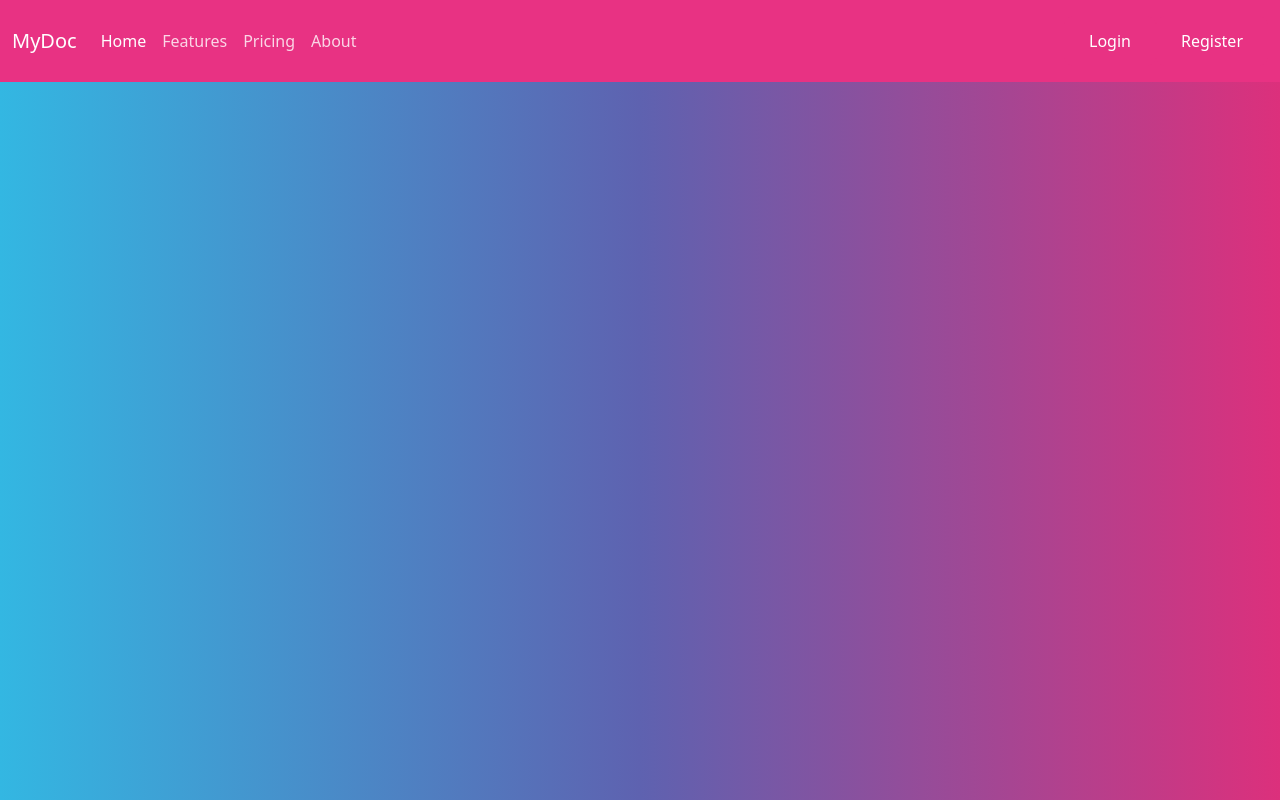
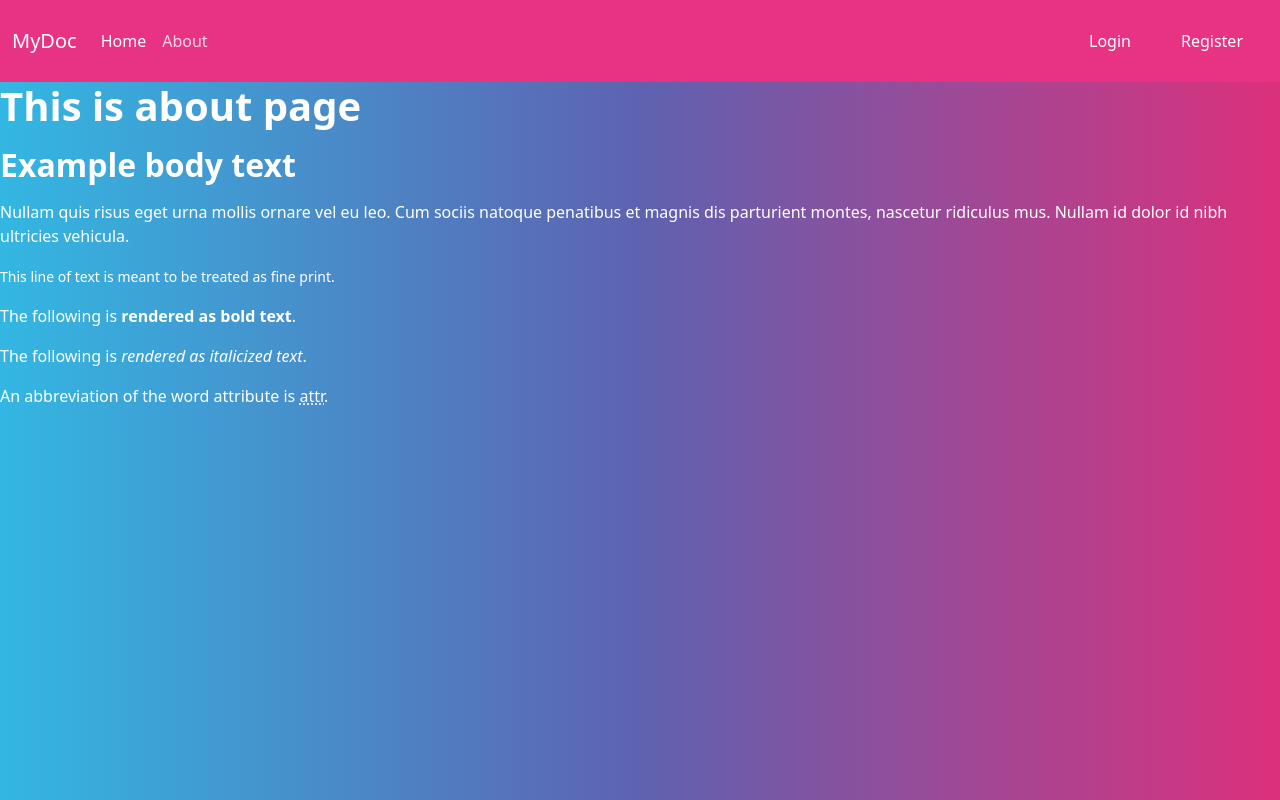
Before and after one commit to duanjial/my-doc, a React (Create React App) app in the folder client/: page /about in a window 1280 px wide. Built offline with nearby package versions, Linux system fonts and the light colour scheme.

Commit message:
added about page

```diff
--- /dev/null
+++ b/client/src/About.js
@@ -0,0 +1,28 @@
+import React from "react";
+
+export default function About() {
+  return (
+    <div>
+      <h1>This is about page</h1>
+      <h2>Example body text</h2>
+      <p>
+        Nullam quis risus eget urna mollis ornare vel eu leo. Cum sociis natoque
+        penatibus et magnis dis parturient montes, nascetur ridiculus mus.
+        Nullam id dolor id nibh ultricies vehicula.
+      </p>
+      <p>
+        <small>This line of text is meant to be treated as fine print.</small>
+      </p>
+      <p>
+        The following is <strong>rendered as bold text</strong>.
+      </p>
+      <p>
+        The following is <em>rendered as italicized text</em>.
+      </p>
+      <p>
+        An abbreviation of the word attribute is{" "}
+        <abbr title="attribute">attr</abbr>.
+      </p>
+    </div>
+  );
+}
--- a/client/src/App.js
+++ b/client/src/App.js
@@ -9,6 +9,7 @@ import {
 import Login from "./Login";
 import Register from "./Register";
 import Dashboard from "./Dashboard";
+import About from "./About";
 import Navbar from "./Navbar";
 import axios from "axios";
 import { GlobalProvider } from "./context/GlobalState";
@@ -21,9 +22,7 @@ function App() {
         <Navbar />
         <Switch>
           <Route path="/" exact>
-            {/* <Redirect to={`/documents/${uuidV4()}`} /> */}
             <Redirect to="/dashboard" />
-            {/* <Home /> */}
           </Route>
           <Route path="/login">
             <Login />
@@ -35,6 +34,9 @@ function App() {
             path="/dashboard"
             render={(props) => <Dashboard {...props} />}
           />
+          <Route path="/about">
+            <About />
+          </Route>
           <Route path="/documents/:id">
             <TextEditor />
           </Route>
--- a/client/src/Home.js
+++ b/client/src/Home.js
@@ -69,7 +69,7 @@ export default function Home() {
                 <Link to={`/documents/${doc}`}>{doc}</Link>
                 <button
                   type="button"
-                  className="btn btn-danger"
+                  className="btn btn-danger btn-sm"
                   onClick={() => handleDelete(doc)}
                 >
                   Delete
--- a/client/src/Navbar.js
+++ b/client/src/Navbar.js
@@ -20,29 +20,19 @@ export default function Navbar() {
   return (
     <nav className="navbar navbar-expand-lg navbar-dark bg-primary">
       <div className="container-fluid">
-        <Link className="navbar-brand" to="#">
+        <Link className="navbar-brand" to="/dashboard">
           MyDoc
         </Link>
         <div className="collapse navbar-collapse" id="navbarColor01">
           <ul className="navbar-nav me-auto">
             <li className="nav-item">
-              <Link className="nav-link active" to="#">
+              <Link className="nav-link active" to="/dashboard">
                 Home
                 <span className="visually-hidden">(current)</span>
               </Link>
             </li>
             <li className="nav-item">
-              <Link className="nav-link" to="#">
-                Features
-              </Link>
-            </li>
-            <li className="nav-item">
-              <Link className="nav-link" to="#">
-                Pricing
-              </Link>
-            </li>
-            <li className="nav-item">
-              <Link className="nav-link" to="#">
+              <Link className="nav-link" to="/about">
                 About
               </Link>
             </li>
```
Also changed, not shown: 1 other file (tests, documents, lock files or other folders).
